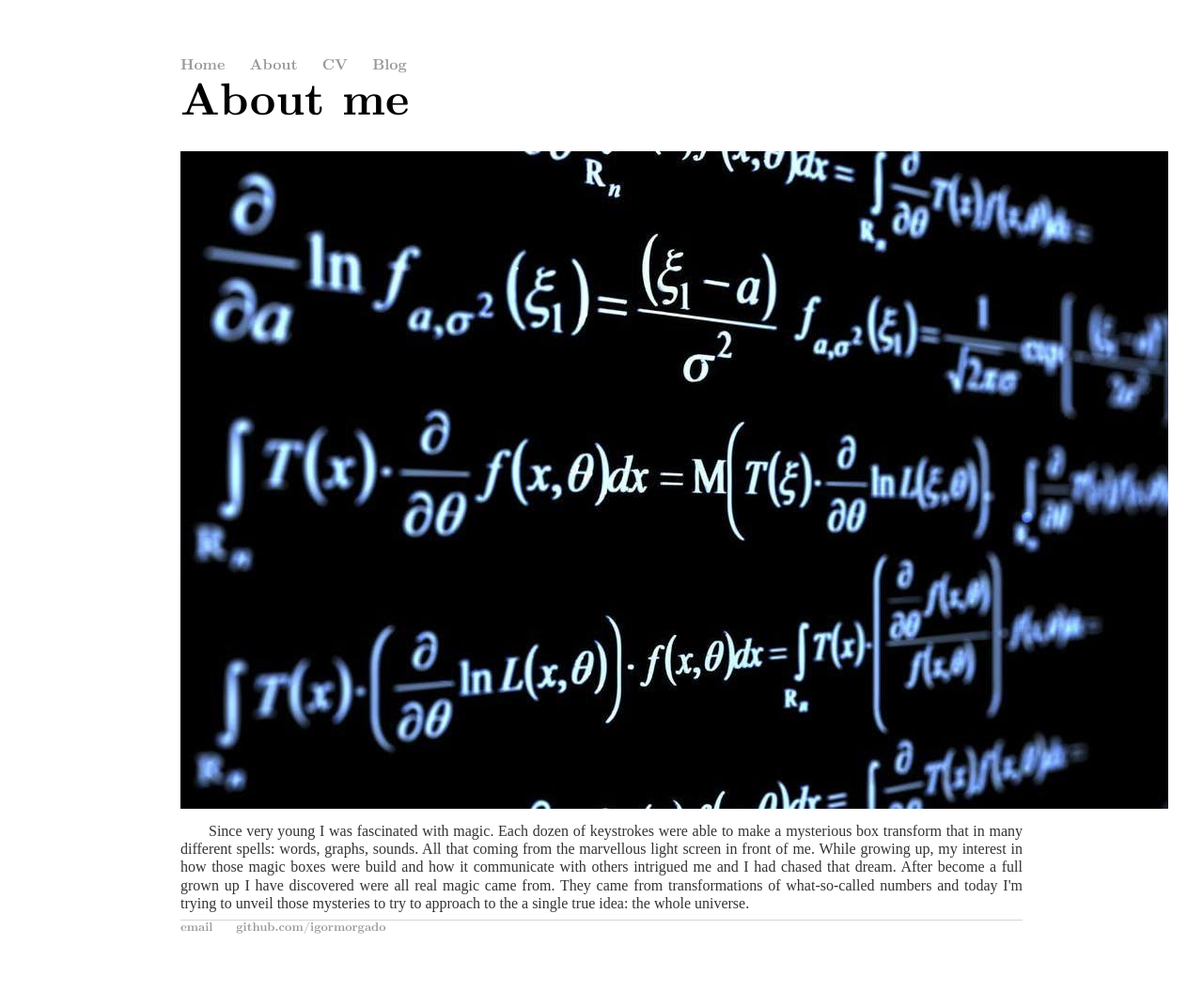
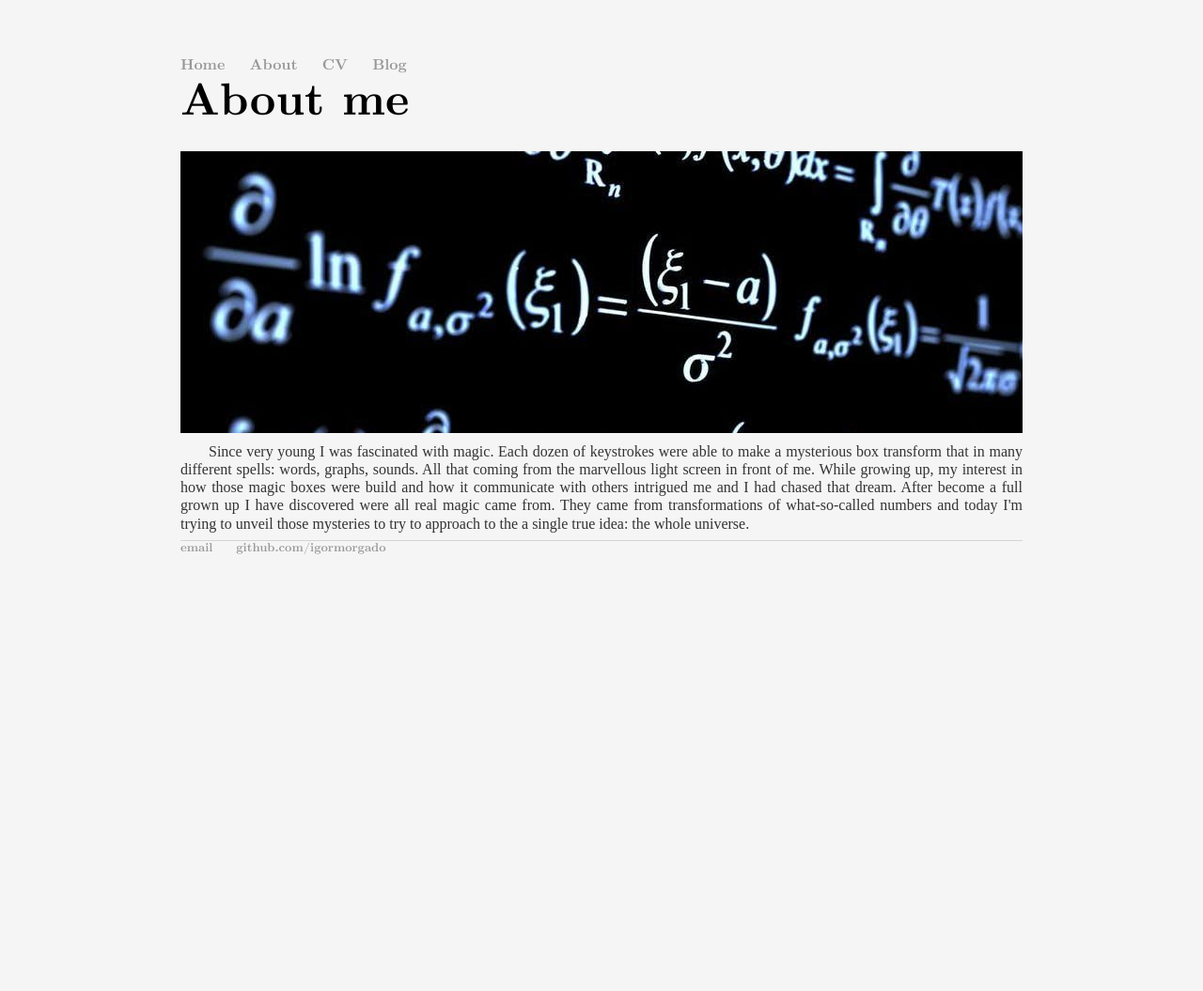
Before and after one commit to igormorgado/igormorgado.github.io, a Jekyll site: the page built from about/index.html, in a window 1280 px wide. Shown: the whole page at 94% size. Built offline with Jekyll 4.4.1, drawn with Linux system fonts in a browser that asks for light colours; some web fonts are replaced; after the commit the page ends 900 px from its top, so only the background shows below that.

Commit message:
css changes

```diff
--- a/css/main.css
+++ b/css/main.css
@@ -36,6 +36,7 @@ body {
   width: 70%;
   font-size:100%;
   line-height:1.2;
+  background-color: whitesmoke;
 }
 
 h1 {
@@ -55,6 +56,8 @@ p {
 
 div.bannerpicture {
   margin-bottom: 10px;
+  overflow: hidden;
+  height: 300px;
 }
 
 div.rightpicture {
--- a/index.html
+++ b/index.html
@@ -3,7 +3,7 @@ layout: default
 title: fer.mat.br
 ---
 <div class="body">
-  <h1>Hi welcome the singularity!</h1>
+  <h1>Welcome to the root!</h1>
 
   <div class="rightpicture">
     <img src="https://upload.wikimedia.org/wikipedia/commons/f/f3/Pierre_de_Fermat.jpg" />
```
